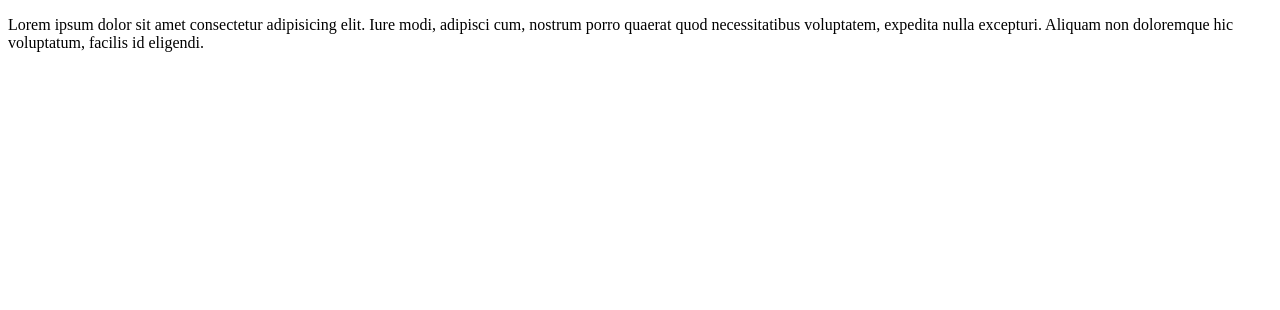
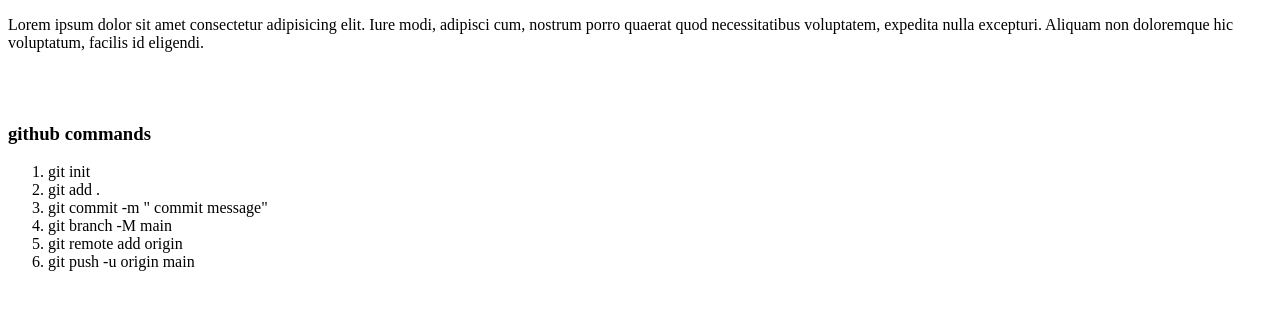
Before and after one commit to shawonvai25/extra-project, a plain HTML site: page index.html in a window 1280 px wide. Drawn offline with Linux system fonts and the light colour scheme.

Commit message:
adding new commit

```diff
--- a/index.html
+++ b/index.html
@@ -12,5 +12,16 @@
       expedita nulla excepturi. Aliquam non doloremque hic voluptatum, facilis
       id eligendi.
     </p>
+    <br />
+    <br />
+    <h3>github commands</h3>
+    <ol type="1">
+      <li>git init</li>
+      <li>git add .</li>
+      <li>git commit -m " commit message"</li>
+      <li>git branch -M main</li>
+      <li>git remote add origin</li>
+      <li>git push -u origin main</li>
+    </ol>
   </body>
 </html>
```
